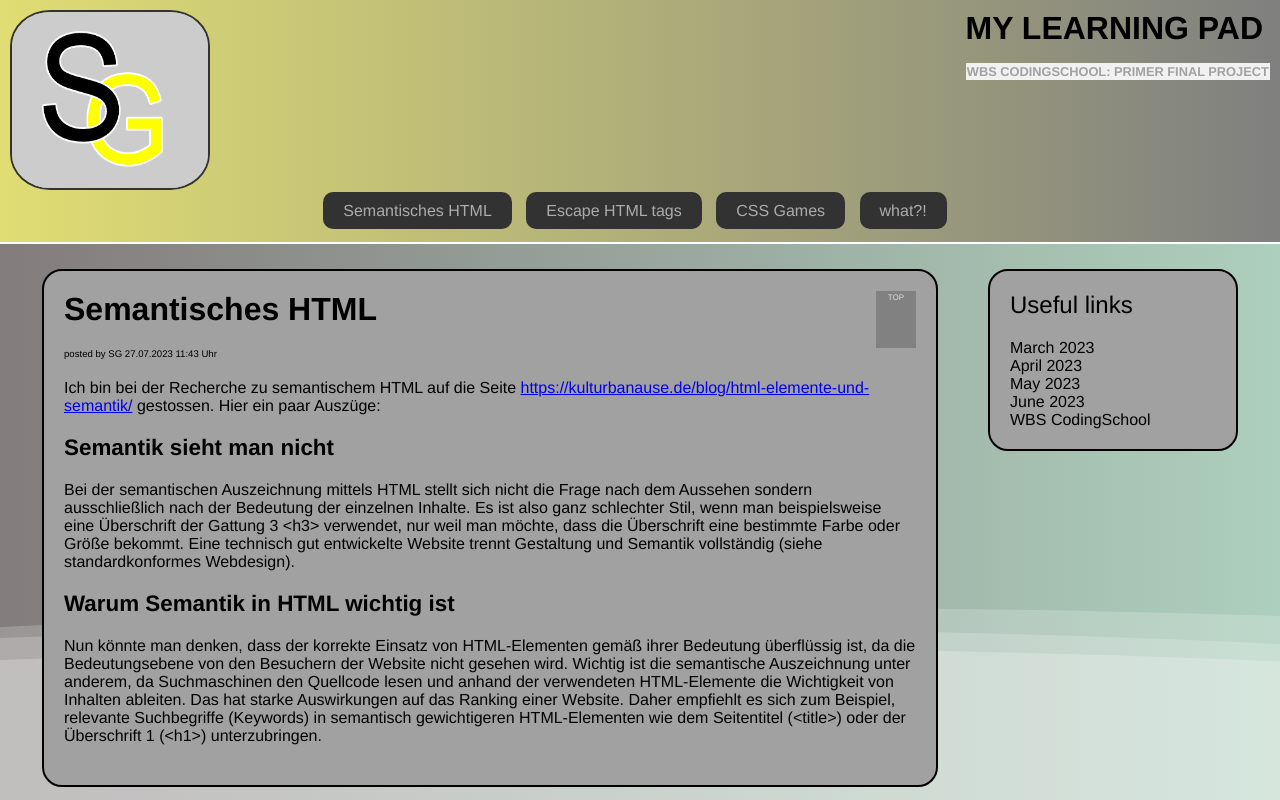
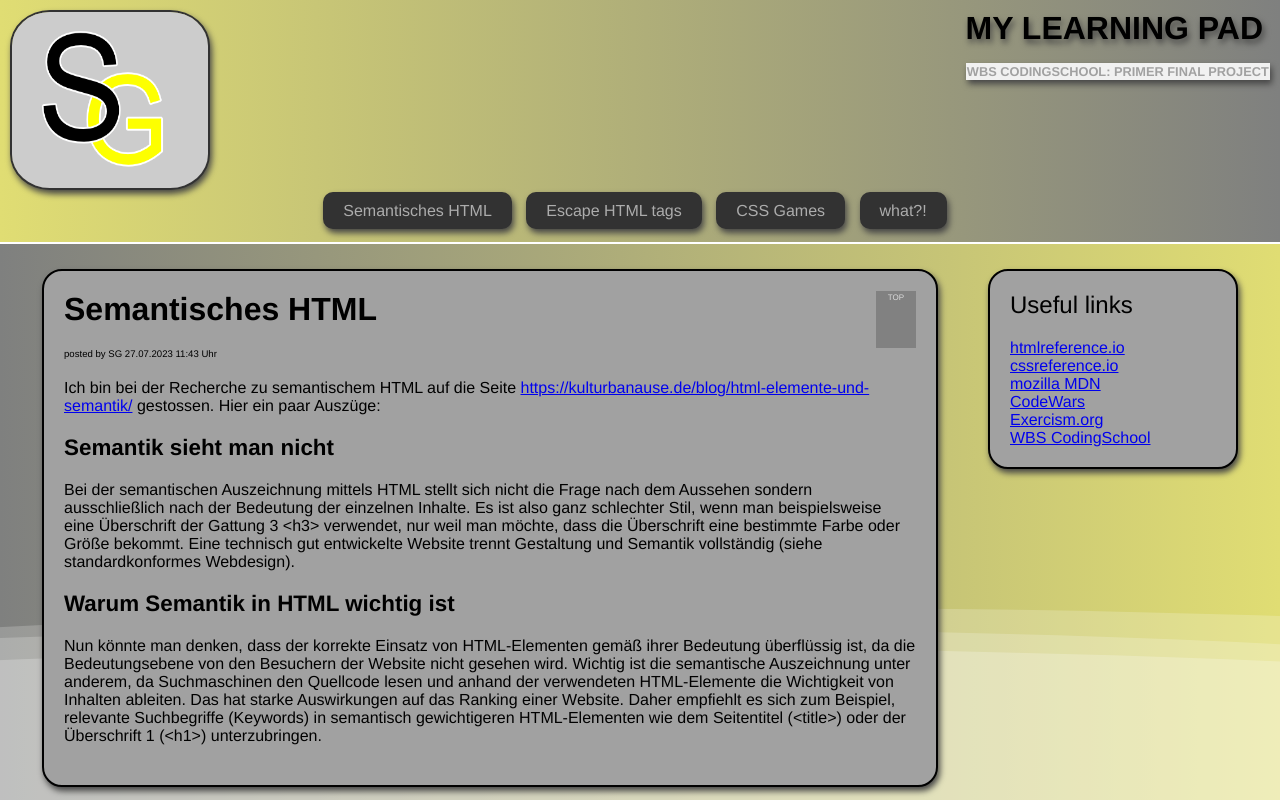
Before and after one commit to svengrundmannwbs/primer-final, a plain HTML site: page index.html in a window 1280 px wide. Shown: the top 800 px of the page. Drawn offline with Linux system fonts and the light colour scheme.

Commit message:
added css-juice, links and favicons

```diff
--- a/index.html
+++ b/index.html
@@ -4,6 +4,11 @@
     <meta charset="UTF-8" />
     <meta name="viewport" content="width=device-width, initial-scale=1.0" />
     <title>Primer Final Blog</title>
+    <link rel="icon" href="img/favicon-16x16.png" type="image/png" />
+    <link rel="icon" href="img/favicon-32x32.png" type="image/png" />
+    <link rel="icon" href="img/favicon.ico" sizes="any" />
+    <link rel="apple-touch-icon" href="img/apple-touch-icon.png" />
+    <link rel="manifest" href="site.webmanifest" />
     <link rel="stylesheet" href="style.css" />
   </head>
   <body>
@@ -12,15 +17,15 @@
       <div class="wave"></div>
       <div class="wave"></div>
       <div class="branding">
-        <img class="logo" src="./img/logo.png" alt="Blog logo" />
-        <span class="blogtitle">
+        <img class="logo shadow" src="./img/logo.png" alt="Blog logo" />
+        <span class="blogtitle shadow">
           my learning pad<br /><span
             >WBS codingschool: primer final project</span
           >
         </span>
       </div>
       <nav>
-        <ul>
+        <ul class="shadow">
           <li>
             <a href="#article1">Semantisches HTML</a>
           </li>
@@ -39,7 +44,7 @@
     <main>
       <div class="blogcontent">
         <section class="posts">
-          <article id="article1">
+          <article id="article1" class="shadow">
             <h2 class="heading">Semantisches HTML</h2>
             <a href="#top">top</a>
             <span
@@ -82,7 +87,7 @@
             </p>
             <br /><br />
           </article>
-          <article id="article2">
+          <article id="article2" class="shadow">
             <h2 class="heading">HTML Character Entities</h2>
             <a href="#top">top</a>
             <span
@@ -115,7 +120,7 @@
               >
             </p>
           </article>
-          <article id="article3">
+          <article id="article3" class="shadow">
             <h2 class="heading">CSS Games</h2>
             <a href="#top">top</a>
             <span
@@ -171,7 +176,7 @@
               >
             </p>
           </article>
-          <article id="article4">
+          <article id="article4" class="shadow">
             <h2 class="heading">what?!</h2>
             <a href="#top">top</a>
             <span>
@@ -186,14 +191,26 @@
           </article>
         </section>
         <aside>
-          <nav>
+          <nav class="shadow">
             <h2>Useful links</h2>
             <ul>
-              <li>March 2023</li>
-              <li>April 2023</li>
-              <li>May 2023</li>
-              <li>June 2023</li>
-              <li>WBS CodingSchool</li>
+              <li>
+                <a href="https://htmlreference.io/">htmlreference.io</a>
+              </li>
+              <li>
+                <a href="https://cssreference.io/">cssreference.io</a>
+              </li>
+              <li>
+                <a href="https://developer.mozilla.org/en-US/docs/Web"
+                  >mozilla MDN</a
+                >
+              </li>
+              <li><a href="https://www.codewars.com/">CodeWars</a></li>
+              <li><a href="https://exercism.org/">Exercism.org</a></li>
+
+              <li>
+                <a href="https://www.wbscodingschool.com/">WBS CodingSchool</a>
+              </li>
             </ul>
           </nav>
         </aside>
--- a/style.css
+++ b/style.css
@@ -35,14 +35,18 @@ img {
   height: auto;
 }
 
-/* my css */
+/* CSS juice */
+.shadow {
+  filter: drop-shadow(2px 4px 3px rgb(69, 69, 69));
+}
+
+/* START my css */
 body {
   width: 100%;
-  background: rgb(131, 124, 124);
   background: linear-gradient(
-    90deg,
-    rgba(131, 124, 124, 1) 0%,
-    rgba(173, 207, 189, 1) 100%
+    270deg,
+    rgba(224, 221, 115, 1) 0%,
+    rgba(127, 128, 127, 1) 100%
   );
   background-attachment: fixed;
   background-size: cover;
@@ -80,7 +84,6 @@ body {
 
 header {
   width: 100%;
-  background: rgb(224, 221, 115);
   background: linear-gradient(
     90deg,
     rgba(224, 221, 115, 1) 0%,
```
Also changed, not shown: img/android-chrome-192x192.png (added), img/android-chrome-512x512.png (added), img/apple-touch-icon.png (added), img/favicon-16x16.png (added), img/favicon-32x32.png (added), img/favicon.ico (added), site.webmanifest (added).
